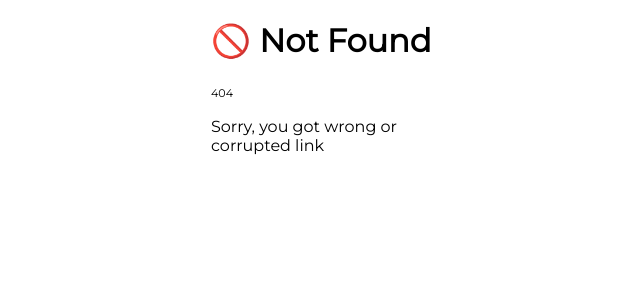
After one commit to turleo/shortshort, a Django app: page /1/ in a window 1280 px wide. The commit adds this page. Shown: the top 300 px of the page, without its empty margins (304-944 px from the left). Run offline with Django 3.2, Linux system fonts and the light colour scheme.

Commit message:
Added 404 page

```diff
--- a/links/templates/index.html
+++ b/links/templates/index.html
@@ -6,7 +6,7 @@
 		<link href="https://fonts.googleapis.com/css?family=Montserrat&display=swap" rel="stylesheet">
 		<!-- meta tags -->
 		<meta name="viewport" content="width=device-width, initial-scale=1.0">
-		<meta name="theme-color" content="#DCDCDC">
+		<meta name="theme-color" content="#FFF">
 		<!-- script -->
 		<script>
 			function short(){
--- /dev/null
+++ b/links/templates/oops.html
@@ -0,0 +1,18 @@
+{% load i18n %}
+<!DOCTYPE html>
+<html>
+    <head>
+        <title>{% trans "Link had not found 😢" %}</title>
+        <link href="https://fonts.googleapis.com/css?family=Montserrat&display=swap" rel="stylesheet">
+		<!-- meta tags -->
+		<meta name="viewport" content="width=device-width, initial-scale=1.0">
+		<meta name="theme-color" content="#FFF">
+    </head>
+    <body style="width: 100vw;background-repeat: no-repeat;font-family: Montserrat, sans-serif;max-width: 250px;vertical-align: middle;margin-left: auto;margin-right: auto;">
+        <h1>{% trans "🚫 Not Found" %}</h1>
+        <p><small><small>404</small></small></p>
+        <p>
+            {% trans "Sorry, you got wrong or corrupted link" %}
+        </p>
+    </body>
+</html>
--- a/links/views.py
+++ b/links/views.py
@@ -7,7 +7,11 @@ from .models import Link
 # Create your views here.
 
 def goto(request, id):
-	return redirect(get_object_or_404(Link, short=id).long, request)
+	try:
+		a = Link(short=id)
+		return redirect(a.long, request)
+	except:
+		return render(request, 'oops.html')
 
 
 def new_from_api(request):
--- a/manage.py
+++ b/manage.py
@@ -8,7 +8,7 @@ def main():
     os.environ.setdefault('DJANGO_SETTINGS_MODULE', 'linkshort.settings')
     try:
         from django.core.management import execute_from_command_line
-    except ImportError as exc:
+    except ImportError:
         raise ImportError(
             "Couldn't import Django. Are you sure it's installed and "
             "available on your PYTHONPATH environment variable? Did you "
```
Also changed, not shown: locale/ru/LC_MESSAGES/django.po.
